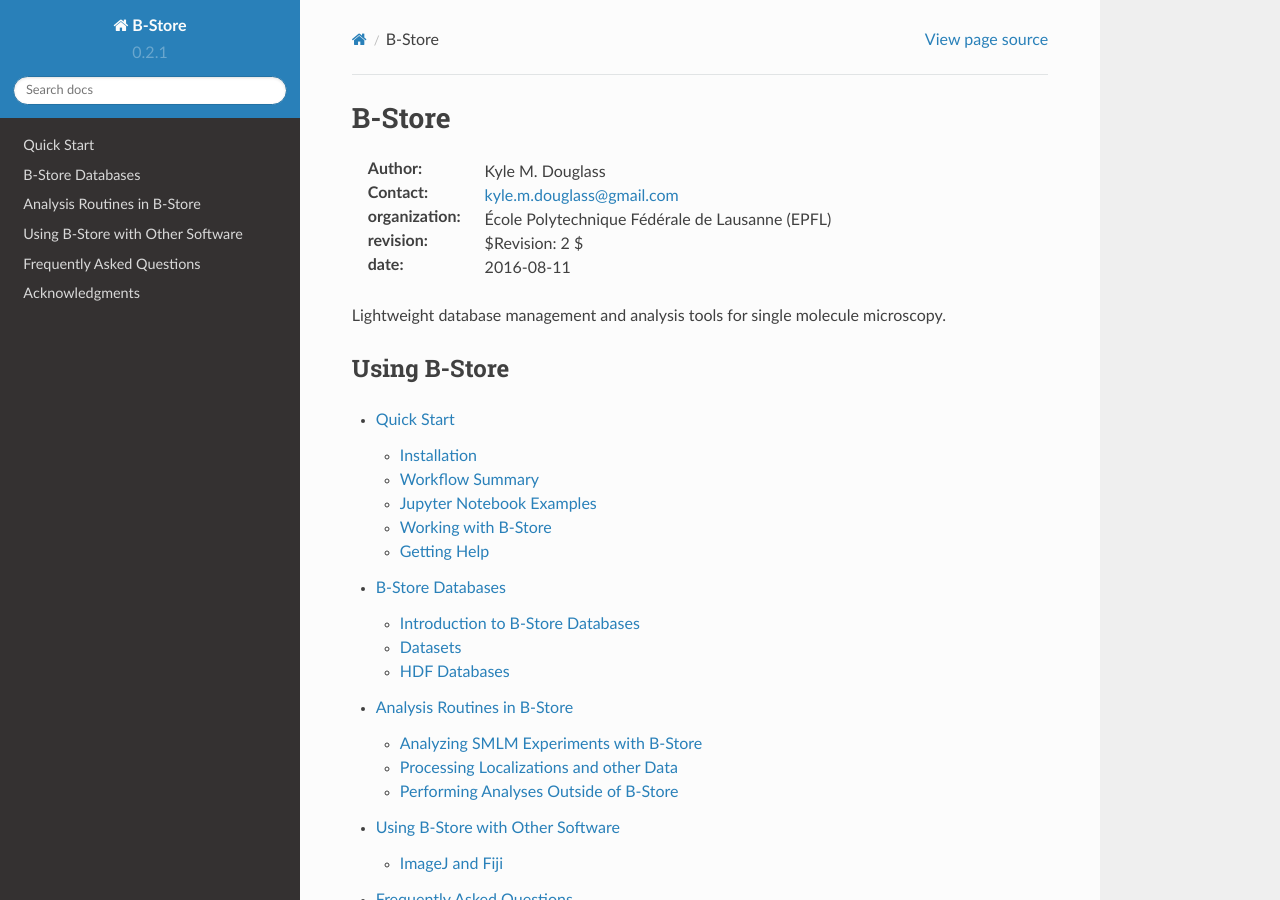
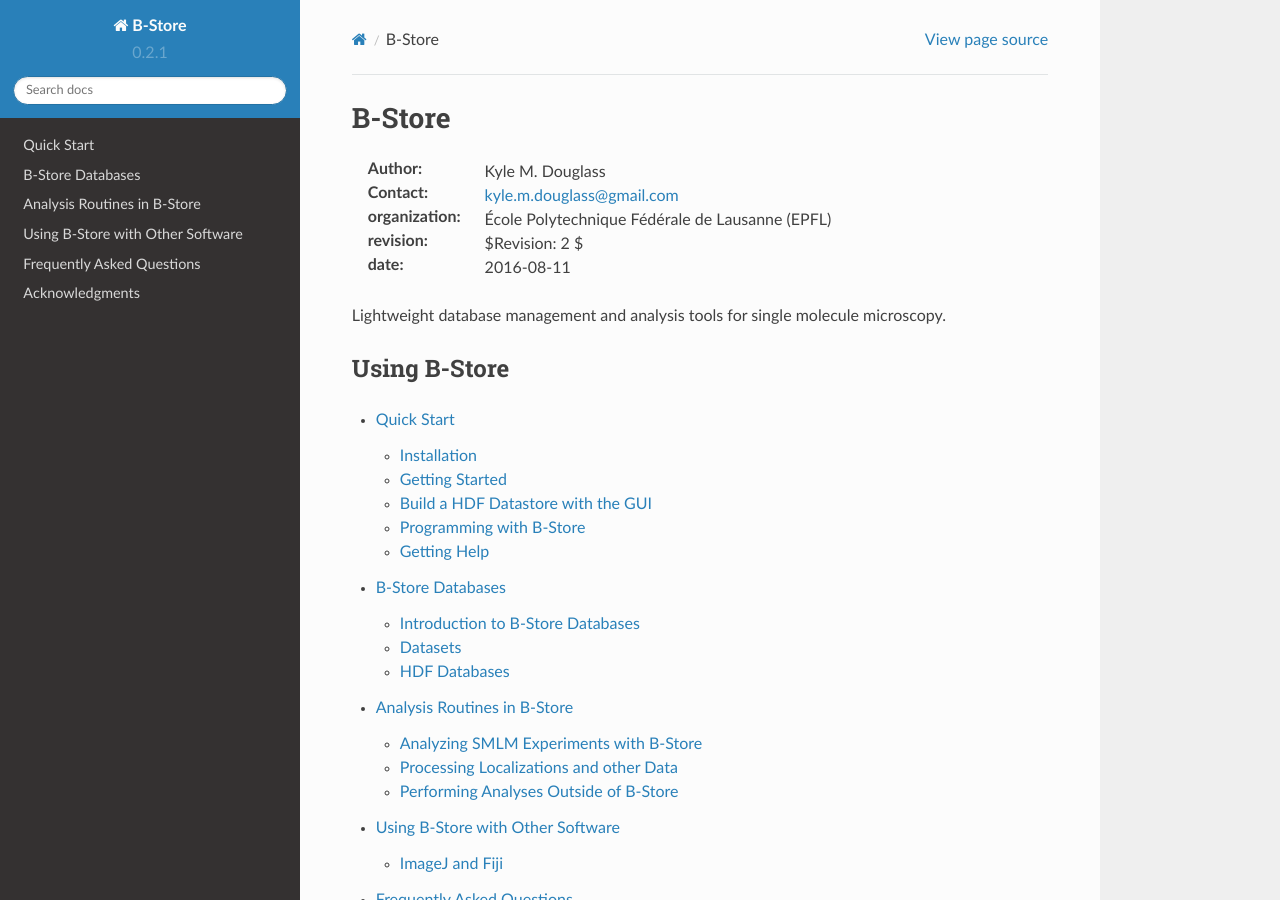
Before and after one commit to kmdouglass/bstore, a Sphinx documentation site: the page built from docs/index.rst, in a window 1280 px wide and 900 px high. Built offline with Sphinx 7.4.7 and the Read the Docs theme 2.0.0, drawn with Linux system fonts in a browser that asks for light colours; some of the changed lines change nothing that is shown.

Commit message:
Rearranged sections of the quickstart.

```diff
--- a/docs/quickstart.rst
+++ b/docs/quickstart.rst
@@ -47,8 +47,11 @@
 .. _master branch: https://github.com/kmdouglass/bstore
 .. _development branch: https://github.com/kmdouglass/bstore/tree/development
 
-Workflow Summary
-================
+Getting Started
+===============
+
+Background
+++++++++++
 
 The B-Store workflow is divided between these two tasks:
 
@@ -76,7 +79,7 @@
 metadata and drift correction data as well.
 
 Jupyter Notebook Examples
-=========================
++++++++++++++++++++++++++
 
 If you find that this quickstart guide insufficient, you can find more
 examples inside the Jupyter Notebooks at the `B-Store GitHub
@@ -84,8 +87,19 @@
 
 .. _B-Store GitHub repository: https://github.com/kmdouglass/bstore/tree/master/examples
 
-Working with B-Store
-====================
+
+B-Store Test Datasets
++++++++++++++++++++++
+
+The `B-Store test files repository`_ contains a number of datasets for
+B-Store's unit tests. These datasets may also be used to try out the
+code in the `examples`_ or in this guide.
+
+.. _B-Store test files repository: https://github.com/kmdouglass/bstore_test_files
+.. _examples: https://github.com/kmdouglass/bstore/tree/master/examples
+
+Workflow Summary
+++++++++++++++++
 
 B-Store is a collection of tools for working with SMLM data. You may
 interact with these tools in two different ways:
@@ -105,18 +119,8 @@
 .. _Jupyter Notebooks: http://jupyter.org/
 .. _MATLAB: https://ch.mathworks.com/products/matlab/?requestedDomain=www.mathworks.com
 
-B-Store Test Datasets
-+++++++++++++++++++++
-
-The `B-Store test files repository`_ contains a number of datasets for
-B-Store's unit tests. These datasets may also be used to try out the
-code in the `examples`_ or in this guide.
-
-.. _B-Store test files repository: https://github.com/kmdouglass/bstore_test_files
-.. _examples: https://github.com/kmdouglass/bstore/tree/master/examples
-
 Build a HDF Datastore with the GUI
-++++++++++++++++++++++++++++++++++
+==================================
 
 To start the GUI, navigate to the console window (or Anaconda
 prompt). If you installed B-Store from Anaconda, be sure to activate
@@ -165,6 +169,9 @@
 Click the **Build** button and when it completes, you should have a
 nice, new HDF Datastore with your data files structured safely inside
 it.
+
+Programming with B-Store
+========================
 
 Parsing Files to assign Dataset IDs : Code Example
 ++++++++++++++++++++++++++++++++++++++++++++++++++
@@ -225,8 +232,8 @@
 .. _PositionParser: http://b-store.readthedocs.io/en/latest/bstore.html#bstore.parsers.PositionParser
 .. _tutorial: https://github.com/kmdouglass/bstore/blob/master/examples/Tutorial%203%20-%20Writing%20custom%20parsers.ipynb
 
-Building a Datastore
-++++++++++++++++++++
+Building a Datastore : Code Example
++++++++++++++++++++++++++++++++++++
 
 You will typically not need to work directly with a parser. Instead,
 the B-Store database will use a specified parser to automatically read
```
